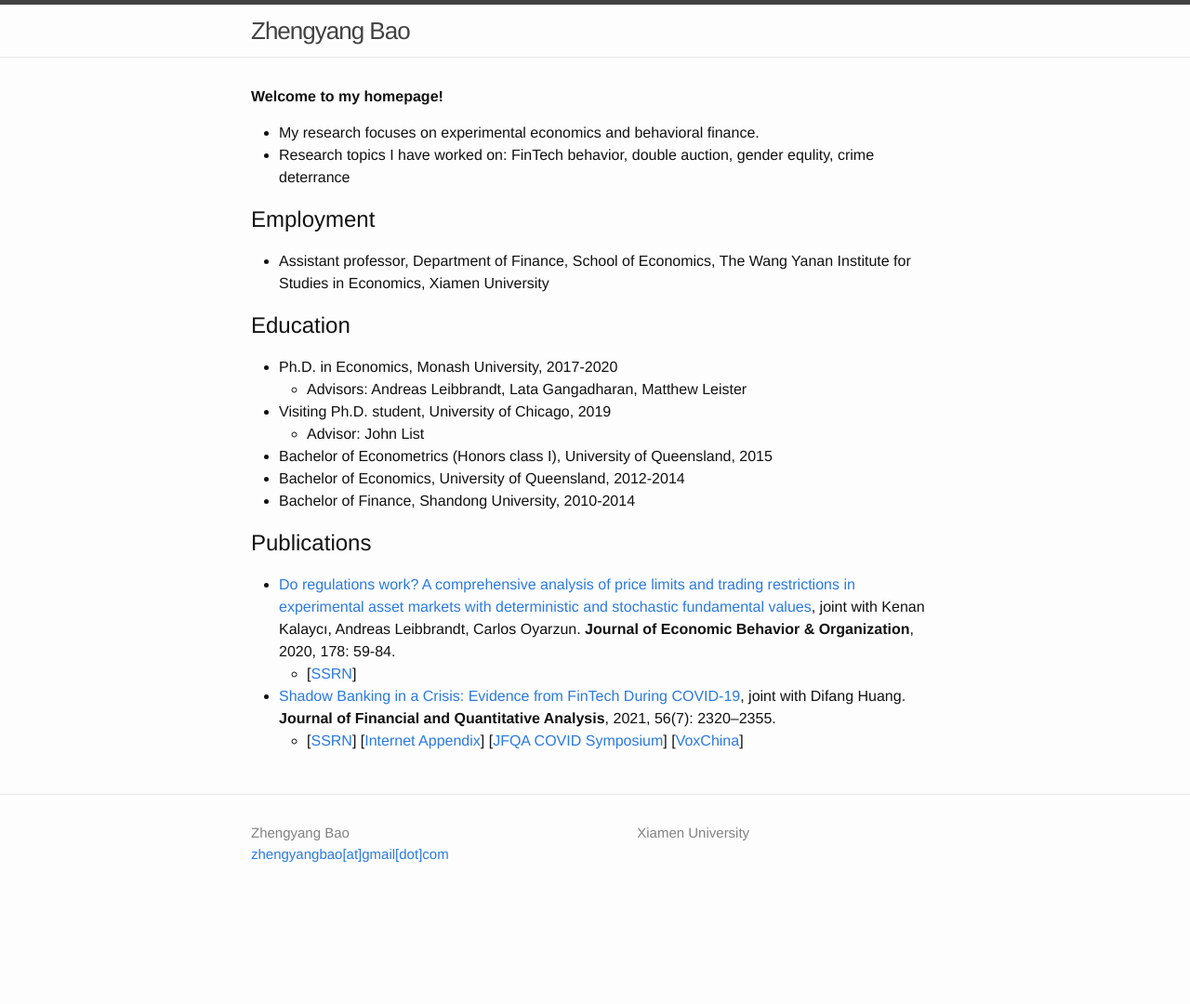
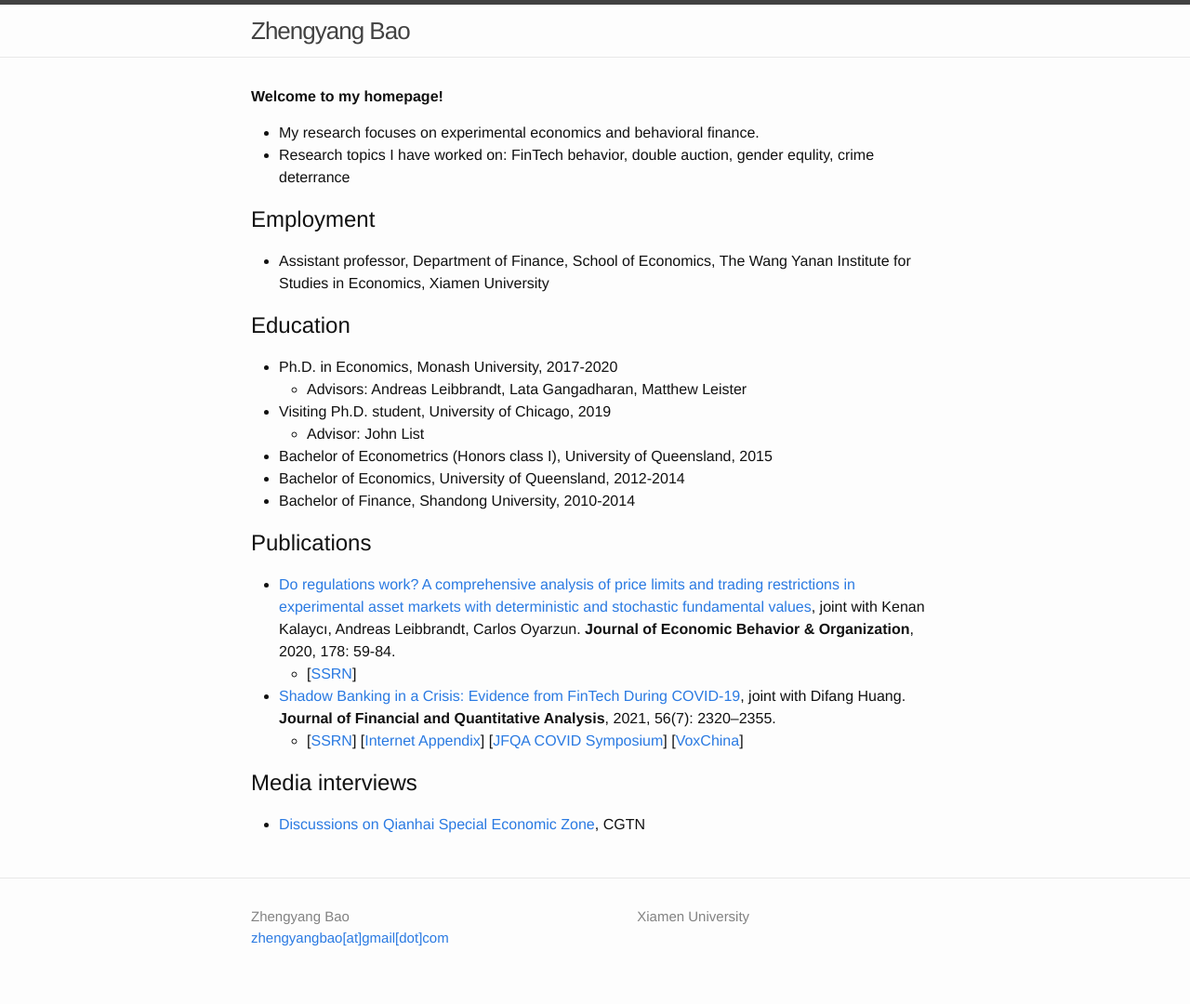
Before and after one commit to zhengyang-bao/zhengyang-bao.github.io, a Jekyll site: the page built from index.md, in a window 1280 px wide. Shown: the whole page at 93% size. Built offline with Jekyll 4.4.1, drawn with Linux system fonts in a browser that asks for light colours; before the commit the page ends 990 px from its top, so only the background shows below that.

Commit message:
Update index.md

```diff
--- a/index.md
+++ b/index.md
@@ -27,3 +27,7 @@ layout: default
   - [[SSRN](https://papers.ssrn.com/sol3/papers.cfm?abstract_id=3916604)]
 - [Shadow Banking in a Crisis: Evidence from FinTech During COVID-19](https://doi.org/10.1017/S0022109021000430), joint with Difang Huang. **Journal of Financial and Quantitative Analysis**, 2021, 56(7): 2320–2355.
   - [[SSRN](https://papers.ssrn.com/sol3/papers.cfm?abstract_id=3734770)] [[Internet Appendix](https://drive.google.com/file/d/1xmnwf_dNR22ohyOeyFoZBCG_6OGv9Gvm/view?usp=sharing)] [[JFQA COVID Symposium](https://player.mediaamp.io/p/U8-EDC/x3q6FTruIMqL/embed/select/media/seU2G5zFXY7m?form=html)] [[VoxChina](http://voxchina.org/show-3-241.html)]
+
+
+## Media interviews
+- [Discussions on Qianhai Special Economic Zone](https://news.cgtn.com/news/2021-09-20/Expert-Shenzhen-s-Qianghai-offers-opportunities-for-HK-13Iyp1gpoGs/index.html), CGTN
```
